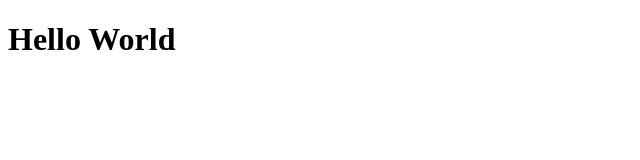
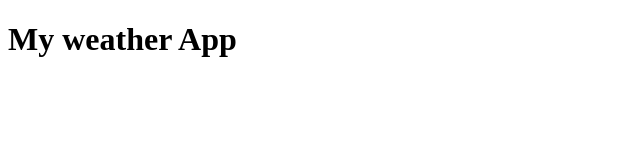
Before and after one commit to catarinaguerra/weather-app, a plain HTML site: page index.html in a window 1280 px wide. Shown: the whole page, without its empty margins (0-640 px from the left). Drawn offline with Linux system fonts and the light colour scheme.

Commit message:
changed h1

```diff
--- a/index.html
+++ b/index.html
@@ -8,7 +8,7 @@
   </head>
   <body>
     <h1>
-      Hello World
+      My weather App
     </h1>
   </body>
 </html>
```
